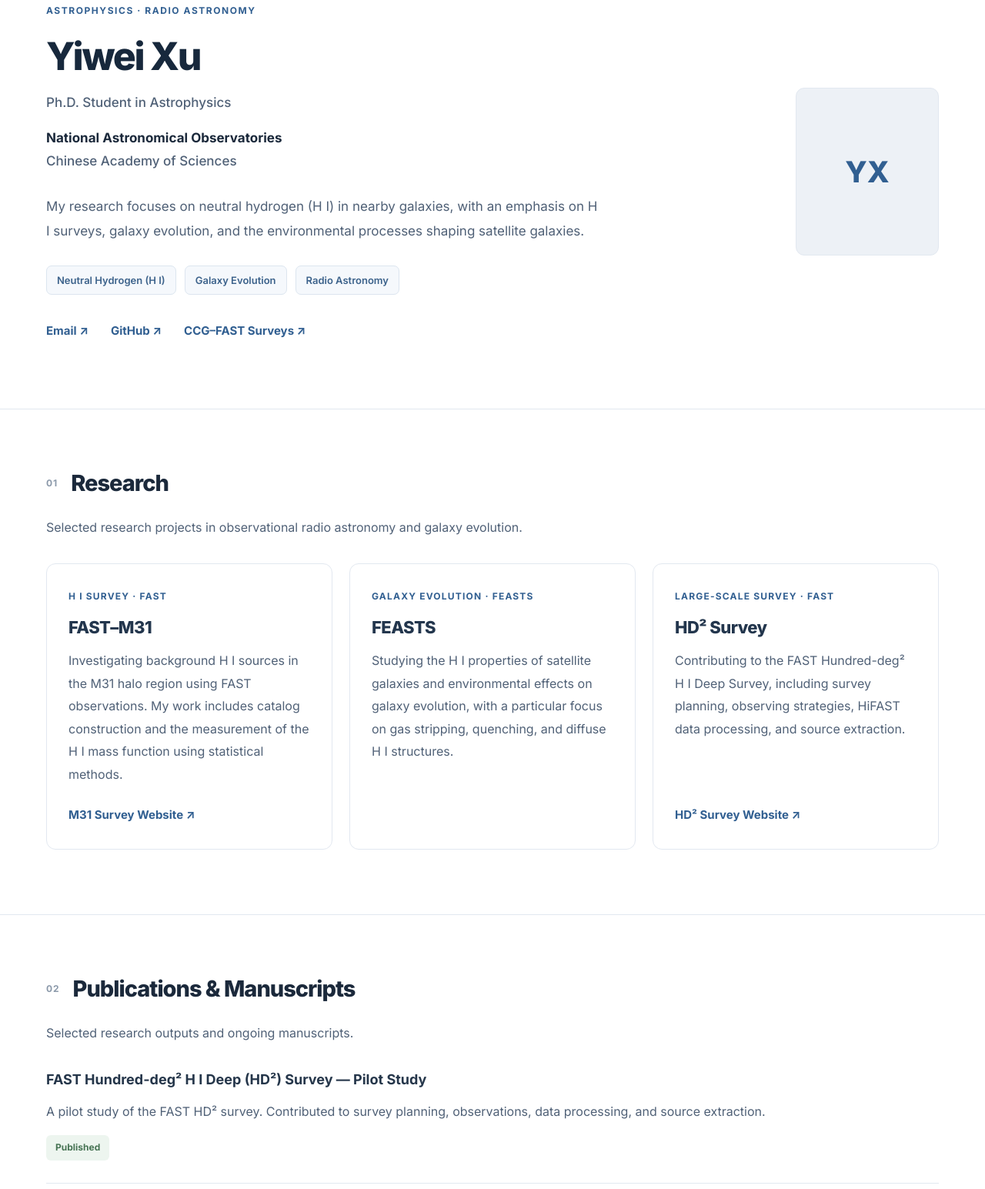
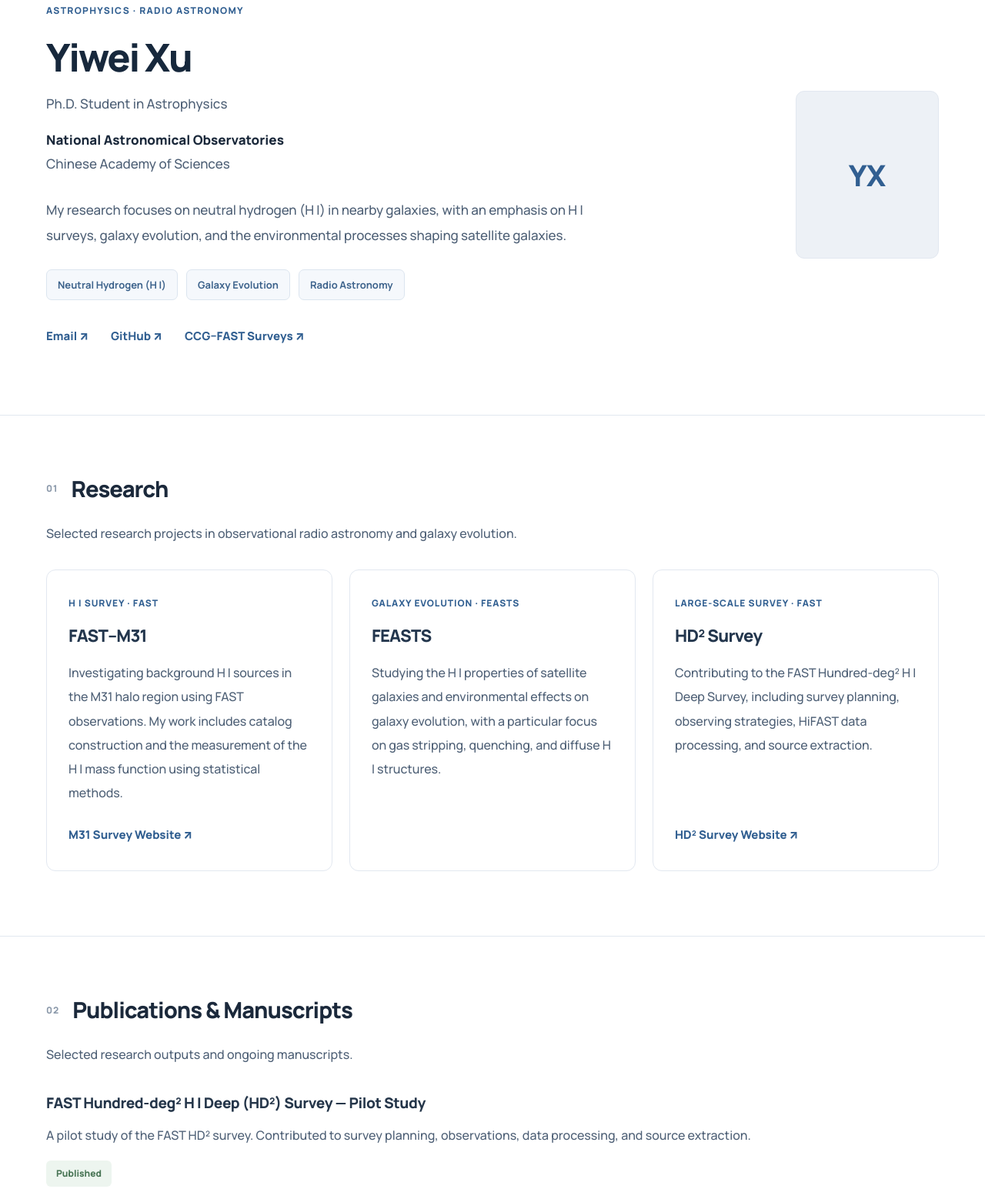
Before and after one commit to xuyw-ast/xuyw-ast.github.io, a plain HTML site: page index.html in a window 1280 px wide. Shown: the part 168-1713 px from the top of the page at 77% size. Drawn offline with Linux system fonts and the light colour scheme.

Commit message:
Update index.html

```diff
--- a/index.html
+++ b/index.html
@@ -8,23 +8,29 @@
   <meta name="description" content="Yiwei Xu, Ph.D. student in Astrophysics at the National Astronomical Observatories, Chinese Academy of Sciences. Research on neutral hydrogen, galaxy evolution, and radio astronomy.">
   <title>Yiwei Xu | Astrophysics</title>
 
+  <!-- Manrope Font -->
   <link rel="preconnect" href="https://fonts.googleapis.com">
   <link rel="preconnect" href="https://fonts.gstatic.com" crossorigin>
-  <link href="https://fonts.googleapis.com/css2?family=Inter:wght@400;500;600;700;800&display=swap" rel="stylesheet">
+  <link href="https://fonts.googleapis.com/css2?family=Manrope:wght@400;500;600;700;800&amp;display=swap" rel="stylesheet">
 
   <style>
+
+    /* ================= GLOBAL ================= */
+
     :root {
       --bg: #ffffff;
       --surface: #f8fafc;
       --ink: #1b293b;
-      --muted: #506177;
+      --muted: #4e6076;
       --subtle: #8b99aa;
       --accent: #315f91;
       --border: #e2e8f0;
       --content-width: 1160px;
     }
 
-    * { box-sizing: border-box; }
+    * {
+      box-sizing: border-box;
+    }
 
     html {
       scroll-behavior: smooth;
@@ -35,11 +41,21 @@
       margin: 0;
       background: var(--bg);
       color: var(--ink);
-      font-family: "Inter", -apple-system, BlinkMacSystemFont, "Segoe UI", Arial, sans-serif;
+
+      font-family:
+        "Manrope",
+        -apple-system,
+        BlinkMacSystemFont,
+        "Segoe UI",
+        Arial,
+        sans-serif;
+
       font-size: 16px;
-      font-weight: 400;
+      font-weight: 500;
       line-height: 1.85;
+
       -webkit-font-smoothing: antialiased;
+      text-rendering: optimizeLegibility;
     }
 
     a {
@@ -58,49 +74,60 @@
       margin-inline: auto;
     }
 
+
     /* ================= NAVIGATION ================= */
 
     .nav-wrap {
       position: sticky;
       top: 0;
       z-index: 10;
-      background: rgba(255, 255, 255, .95);
+
+      background: rgba(255,255,255,.95);
       backdrop-filter: blur(16px);
+      -webkit-backdrop-filter: blur(16px);
+
       border-bottom: 1px solid var(--border);
     }
 
     .nav {
       min-height: 76px;
+
       display: flex;
       justify-content: space-between;
       align-items: center;
+
       gap: 28px;
     }
 
     .brand {
       color: var(--ink);
-      font-size: 17px;
+
+      font-size: 18px;
       font-weight: 800;
-      letter-spacing: -.025em;
+      letter-spacing: -.035em;
     }
 
     .nav-links {
       display: flex;
-      gap: 34px;
       align-items: center;
       flex-wrap: wrap;
+
+      gap: 34px;
     }
 
     .nav-links a {
       color: var(--muted);
+
       font-size: 14px;
-      font-weight: 600;
+      font-weight: 700;
+
       transition: color .2s ease;
     }
 
     .nav-links a:hover {
       color: var(--accent);
     }
+
 
     /* ================= HERO ================= */
 
@@ -112,78 +139,96 @@
     .hero-inner {
       display: grid;
       grid-template-columns: minmax(0, 1fr) 190px;
+
       align-items: center;
       gap: 74px;
     }
 
     .eyebrow {
       margin-bottom: 19px;
+
       color: var(--accent);
       font-size: 12px;
-      font-weight: 700;
-      letter-spacing: .13em;
+      font-weight: 800;
+      letter-spacing: .11em;
       text-transform: uppercase;
     }
 
     .hero h1 {
       margin: 0;
+
       color: #17283c;
+
       font-size: clamp(40px, 4.6vw, 50px);
       font-weight: 800;
-      line-height: 1.18;
+
+      line-height: 1.2;
       letter-spacing: -.045em;
     }
 
     .hero-position {
       margin-top: 15px;
+
       color: var(--muted);
       font-size: 17px;
       font-weight: 500;
-      line-height: 1.8;
+
+      line-height: 1.85;
     }
 
     .hero-position strong {
       color: var(--ink);
-      font-weight: 700;
+      font-weight: 800;
     }
 
     .hero-description {
       max-width: 720px;
       margin: 27px 0 0;
+
       color: var(--muted);
       font-size: 17px;
-      line-height: 1.9;
+      font-weight: 500;
+
+      line-height: 1.95;
+      letter-spacing: -.005em;
     }
 
     .hero-tags {
       display: flex;
       flex-wrap: wrap;
+
       gap: 11px;
       margin-top: 28px;
     }
 
     .tag {
-      padding: 6px 13px;
+      padding: 7px 14px;
+
       border: 1px solid #dce5ef;
       border-radius: 7px;
+
       background: #f5f8fc;
       color: #3c628b;
+
       font-size: 13px;
-      font-weight: 600;
+      font-weight: 700;
     }
 
     .hero-links {
       display: flex;
       flex-wrap: wrap;
       align-items: center;
+
       gap: 29px;
       margin-top: 33px;
     }
 
     .hero-links a {
       color: var(--accent);
+
       font-size: 15px;
-      font-weight: 700;
+      font-weight: 800;
+
       transition: opacity .2s ease;
     }
 
@@ -191,21 +236,27 @@
       opacity: .7;
     }
 
+
     /* ================= PROFILE PHOTO ================= */
 
     .portrait-wrap {
       justify-self: end;
+
       width: 186px;
       height: 218px;
+
       overflow: hidden;
+
       border: 1px solid var(--border);
       border-radius: 11px;
+
       background: #edf1f6;
     }
 
     .portrait {
       width: 100%;
       height: 100%;
+
       object-fit: cover;
       object-position: center 38%;
     }
@@ -218,15 +269,18 @@
 
     .portrait-wrap.is-placeholder::after {
       content: "YX";
+
       color: var(--accent);
       font-size: 38px;
       font-weight: 800;
     }
 
+
     /* ================= SECTIONS ================= */
 
     .section {
       padding: 76px 0 84px;
+
       border-bottom: 1px solid var(--border);
       scroll-margin-top: 96px;
     }
@@ -234,41 +288,50 @@
     .section-heading {
       display: flex;
       align-items: center;
+
       gap: 17px;
       margin-bottom: 30px;
     }
 
     .section-number {
       color: var(--subtle);
+
       font-size: 12px;
-      font-weight: 700;
+      font-weight: 800;
       letter-spacing: .08em;
     }
 
     .section-heading h2 {
       margin: 0;
+
       color: var(--ink);
+
       font-size: 29px;
       font-weight: 800;
+
       letter-spacing: -.035em;
       line-height: 1.35;
     }
 
     .section-intro {
+      max-width: 790px;
       margin: -7px 0 32px;
-      max-width: 790px;
+
       color: var(--muted);
+
       font-size: 16px;
-      line-height: 1.85;
+      font-weight: 500;
+      line-height: 1.9;
     }
+
 
     /* ================= RESEARCH ================= */
 
-    /* Three equal cards on desktop */
-
     .research-grid {
       display: grid;
+
       grid-template-columns: repeat(3, minmax(0, 1fr));
+
       gap: 22px;
       align-items: stretch;
     }
@@ -276,11 +339,15 @@
     .research-card {
       display: flex;
       flex-direction: column;
+
       min-width: 0;
-      padding: 31px 28px;
+      padding: 32px 28px;
+
       background: #fff;
+
       border: 1px solid var(--border);
       border-radius: 12px;
+
       transition:
         border-color .2s ease,
         transform .2s ease,
@@ -290,51 +357,68 @@
     .research-card:hover {
       border-color: #b8cadd;
       transform: translateY(-2px);
-      box-shadow: 0 9px 28px rgba(28, 53, 79, .04);
+
+      box-shadow: 0 9px 28px rgba(28,53,79,.05);
     }
 
     .card-label {
-      margin-bottom: 14px;
+      margin-bottom: 16px;
+
       color: var(--accent);
+
       font-size: 12px;
-      font-weight: 700;
-      letter-spacing: .1em;
+      font-weight: 800;
+
+      letter-spacing: .075em;
       text-transform: uppercase;
     }
 
     .research-card h3 {
-      margin: 0 0 13px;
+      margin: 0 0 16px;
+
       color: #23364d;
+
       font-size: 22px;
       font-weight: 800;
-      letter-spacing: -.025em;
-      line-height: 1.4;
+
+      letter-spacing: -.035em;
+      line-height: 1.45;
     }
 
     .research-card p {
       margin: 0;
+
       color: var(--muted);
+
       font-size: 16px;
-      font-weight: 400;
-      line-height: 1.85;
+      font-weight: 500;
+
+      line-height: 1.95;
+      letter-spacing: -.005em;
     }
 
     .project-link {
       display: inline-flex;
       width: fit-content;
       align-items: center;
+
       margin-top: auto;
-      padding-top: 23px;
+      padding-top: 25px;
+
       color: var(--accent);
+
       font-size: 15px;
-      font-weight: 700;
+      font-weight: 800;
+
       white-space: nowrap;
+
       transition: opacity .2s ease;
     }
 
     .project-link:hover {
       opacity: .7;
     }
+
 
     /* ================= PUBLICATIONS ================= */
 
@@ -343,7 +427,7 @@
     }
 
     .publication {
-      padding: 29px 0;
+      padding: 30px 0;
       border-bottom: 1px solid var(--border);
     }
 
@@ -357,30 +441,41 @@
     }
 
     .publication h3 {
-      margin: 0 0 11px;
+      margin: 0 0 12px;
+
       color: #25364a;
-      font-size: 18px;
-      font-weight: 700;
+
+      font-size: 19px;
+      font-weight: 800;
+
       line-height: 1.6;
+      letter-spacing: -.02em;
     }
 
     .publication p {
       max-width: 960px;
       margin: 0;
+
       color: var(--muted);
+
       font-size: 16px;
-      line-height: 1.9;
+      font-weight: 500;
+      line-height: 1.95;
     }
 
     .status {
       display: inline-block;
-      margin-top: 16px;
-      padding: 5px 12px;
+
+      margin-top: 17px;
+      padding: 6px 13px;
+
       border-radius: 6px;
+
       background: #eef3f8;
       color: #45698e;
+
       font-size: 12px;
-      font-weight: 700;
+      font-weight: 800;
     }
 
     .status.published {
@@ -388,40 +483,54 @@
       color: #477454;
     }
 
+
     /* ================= CONTACT ================= */
 
     .contact-content {
       display: flex;
       justify-content: space-between;
       align-items: flex-start;
+
       gap: 36px;
     }
 
     .contact-content p {
       max-width: 730px;
       margin: 0;
+
       color: var(--muted);
+
       font-size: 16px;
+      font-weight: 500;
+
       line-height: 1.95;
     }
 
     .contact-content strong {
       color: var(--ink);
-      font-weight: 700;
+      font-weight: 800;
     }
 
     .contact-button {
       display: inline-flex;
       flex-shrink: 0;
+
       justify-content: center;
       align-items: center;
+
       padding: 12px 22px;
+
       border: 1px solid var(--accent);
       border-radius: 7px;
+
       color: var(--accent);
+
       font-size: 15px;
-      font-weight: 700;
-      transition: background .2s ease, color .2s ease;
+      font-weight: 800;
+
+      transition:
+        background .2s ease,
+        color .2s ease;
     }
 
     .contact-button:hover {
@@ -429,18 +538,22 @@
       color: #fff;
     }
 
+
     /* ================= FOOTER ================= */
 
     footer {
       padding: 33px 0;
+
       color: #8491a2;
+
       font-size: 13px;
-      font-weight: 500;
+      font-weight: 600;
     }
 
     .footer-inner {
       display: flex;
       justify-content: space-between;
+
       gap: 16px;
     }
 
@@ -449,9 +562,11 @@
       outline-offset: 5px;
     }
 
+
     /* ================= RESPONSIVE ================= */
 
     @media (max-width: 1000px) {
+
       .hero-inner {
         gap: 38px;
       }
@@ -460,9 +575,11 @@
         grid-template-columns: 1fr;
         gap: 20px;
       }
+
     }
 
     @media (max-width: 760px) {
+
       .container {
         width: calc(100% - 40px);
       }
@@ -470,7 +587,9 @@
       .nav {
         min-height: 68px;
         height: auto;
+
         padding: 14px 0;
+
         flex-wrap: wrap;
         gap: 12px;
       }
@@ -495,6 +614,7 @@
       .portrait-wrap {
         grid-row: 1;
         justify-self: start;
+
         width: 136px;
         height: 164px;
       }
@@ -525,7 +645,7 @@
       }
 
       .research-card {
-        padding: 27px 25px;
+        padding: 28px 25px;
       }
 
       .research-card h3 {
@@ -541,9 +661,11 @@
         flex-direction: column;
         gap: 4px;
       }
+
     }
 
     @media (max-width: 390px) {
+
       .nav-links {
         gap: 13px;
       }
@@ -555,17 +677,27 @@
       .hero-links {
         gap: 17px;
       }
+
+      .project-link {
+        white-space: normal;
+      }
+
     }
 
     @media (prefers-reduced-motion: reduce) {
+
       html {
         scroll-behavior: auto;
       }
 
-      *, *::before, *::after {
+      *,
+      *::before,
+      *::after {
         transition: none !important;
       }
+
     }
+
   </style>
 </head>
 
@@ -575,6 +707,7 @@
 
   <header class="nav-wrap">
     <div class="container nav">
+
       <a href="#" class="brand">Yiwei Xu</a>
 
       <nav class="nav-links" aria-label="Main navigation">
@@ -582,8 +715,10 @@
         <a href="#publications">Publications</a>
         <a href="#contact">Contact</a>
       </nav>
+
     </div>
   </header>
+
 
   <main>
 
@@ -616,30 +751,52 @@
           </p>
 
           <div class="hero-tags">
-            <span class="tag">Neutral Hydrogen (H I)</span>
-            <span class="tag">Galaxy Evolution</span>
-            <span class="tag">Radio Astronomy</span>
+
+            <span class="tag">
+              Neutral Hydrogen (H I)
+            </span>
+
+            <span class="tag">
+              Galaxy Evolution
+            </span>
+
+            <span class="tag">
+              Radio Astronomy
+            </span>
+
           </div>
 
           <div class="hero-links">
-            <a href="mailto:xuyw@bao.ac.cn">Email ↗</a>
 
-            <a href="https://github.com/xuyw-ast"
-               target="_blank"
-               rel="noopener noreferrer">
+            <a href="mailto:xuyw@bao.ac.cn">
+              Email ↗
+            </a>
+
+            <a
+              href="https://github.com/xuyw-ast"
+              target="_blank"
+              rel="noopener noreferrer"
+            >
               GitHub ↗
             </a>
 
-            <a href="https://ccg-fast.github.io/"
-               target="_blank"
-               rel="noopener noreferrer">
+            <a
+              href="https://ccg-fast.github.io/"
+              target="_blank"
+              rel="noopener noreferrer"
+            >
               CCG–FAST Surveys ↗
             </a>
+
           </div>
 
         </div>
 
+
+        <!-- PROFILE PHOTO -->
+
         <div class="portrait-wrap">
+
           <img
             class="portrait"
             src="assets/profile.jpg"
@@ -648,10 +805,12 @@
             height="837"
             onerror="this.style.display='none'; this.parentElement.classList.add('is-placeholder');"
           >
+
         </div>
 
       </div>
     </section>
+
 
     <!-- ================= RESEARCH ================= -->
 
@@ -659,8 +818,13 @@
       <div class="container">
 
         <div class="section-heading">
-          <span class="section-number">01</span>
+
+          <span class="section-number">
+            01
+          </span>
+
           <h2>Research</h2>
+
         </div>
 
         <p class="section-intro">
@@ -668,11 +832,13 @@
           astronomy and galaxy evolution.
         </p>
 
+
         <div class="research-grid">
 
           <!-- FAST–M31 -->
 
           <article class="research-card">
+
             <div class="card-label">
               H I Survey · FAST
             </div>
@@ -694,11 +860,14 @@
             >
               M31 Survey Website ↗
             </a>
+
           </article>
+
 
           <!-- FEASTS -->
 
           <article class="research-card">
+
             <div class="card-label">
               Galaxy Evolution · FEASTS
             </div>
@@ -711,11 +880,14 @@
               with a particular focus on gas stripping,
               quenching, and diffuse H I structures.
             </p>
+
           </article>
+
 
           <!-- HD2 -->
 
           <article class="research-card">
+
             <div class="card-label">
               Large-scale Survey · FAST
             </div>
@@ -737,11 +909,14 @@
             >
               HD² Survey Website ↗
             </a>
+
           </article>
 
         </div>
+
       </div>
     </section>
+
 
     <!-- ================= PUBLICATIONS ================= -->
 
@@ -749,8 +924,13 @@
       <div class="container">
 
         <div class="section-heading">
-          <span class="section-number">02</span>
+
+          <span class="section-number">
+            02
+          </span>
+
           <h2>Publications &amp; Manuscripts</h2>
+
         </div>
 
         <p class="section-intro">
@@ -759,9 +939,11 @@
 
         <div class="publication-list">
 
-          <!-- HD2 Paper -->
+
+          <!-- HD2 PAPER -->
 
           <article class="publication">
+
             <h3>
               FAST Hundred-deg² H I Deep (HD²) Survey —
               Pilot Study
@@ -776,11 +958,14 @@
             <span class="status published">
               Published
             </span>
+
           </article>
 
-          <!-- M31 Paper -->
+
+          <!-- M31 PAPER -->
 
           <article class="publication">
+
             <h3>
               FAST–M31: Background H I Source Catalog
               and H I Mass Function
@@ -794,11 +979,14 @@
             <span class="status">
               Manuscript in preparation
             </span>
+
           </article>
 
-          <!-- FEASTS -->
+
+          <!-- FEASTS PAPER -->
 
           <article class="publication">
+
             <h3>
               FEASTS: H I Properties and Environmental
               Effects on Satellite Galaxies
@@ -812,11 +1000,14 @@
             <span class="status">
               Ongoing work
             </span>
+
           </article>
 
         </div>
+
       </div>
     </section>
+
 
     <!-- ================= CONTACT ================= -->
 
@@ -824,8 +1015,13 @@
       <div class="container">
 
         <div class="section-heading">
-          <span class="section-number">03</span>
+
+          <span class="section-number">
+            03
+          </span>
+
           <h2>Contact</h2>
+
         </div>
 
         <div class="contact-content">
@@ -849,18 +1045,29 @@
           </a>
 
         </div>
+
       </div>
     </section>
 
   </main>
 
+
   <!-- ================= FOOTER ================= -->
 
   <footer>
+
     <div class="container footer-inner">
-      <span>© 2026 Yiwei Xu</span>
-      <span>Astrophysics · Radio Astronomy · NAOC</span>
+
+      <span>
+        © 2026 Yiwei Xu
+      </span>
+
+      <span>
+        Astrophysics · Radio Astronomy · NAOC
+      </span>
+
     </div>
+
   </footer>
 
 </body>
```
